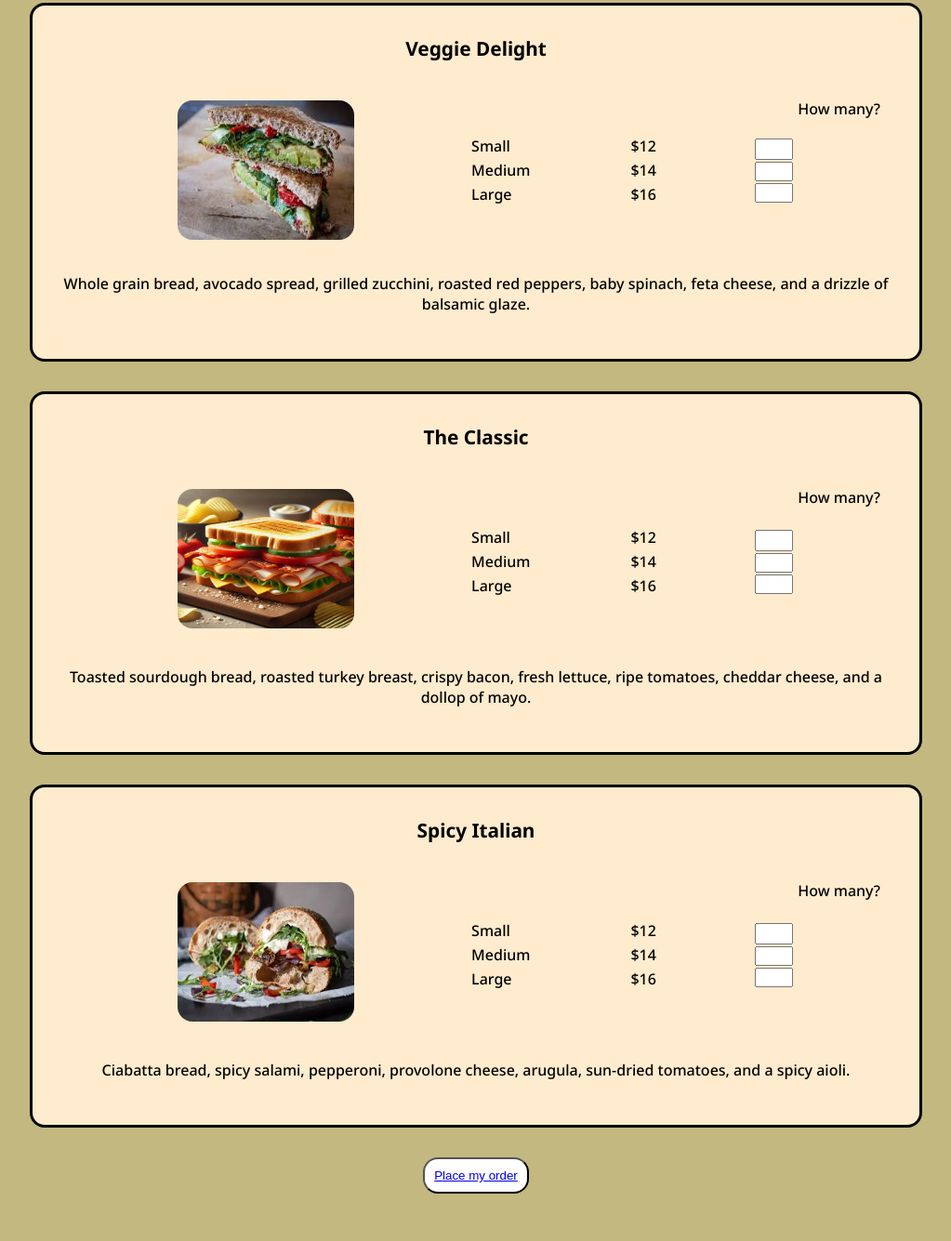
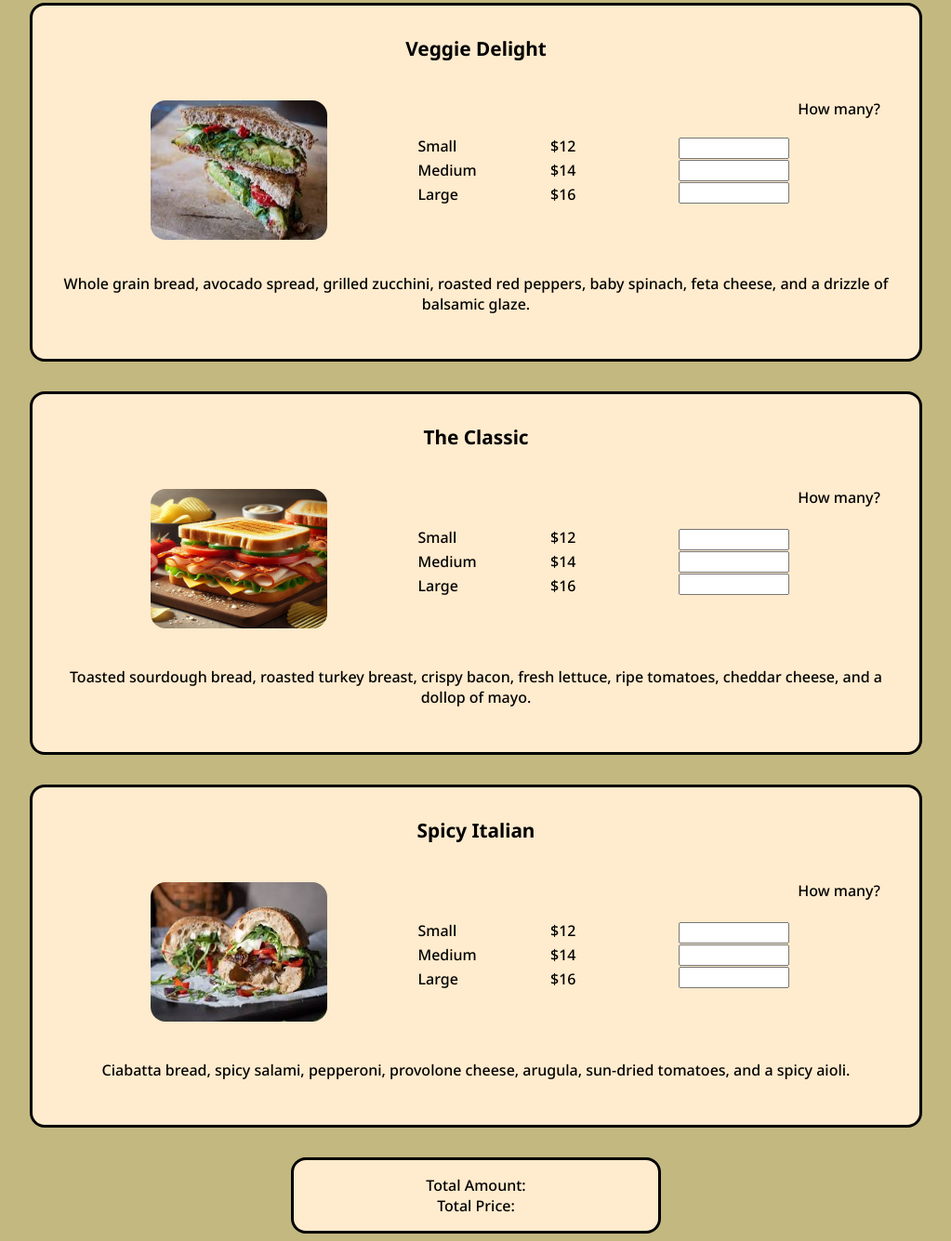
Before and after one commit to Sean8131/project-food-order, a plain HTML site: page menu.html in a window 1280 px wide. Shown: the part 170-1505 px from the top of the page at 93% size, without its empty margins (96-1119 px from the left). Before the commit the page ends 1462 px from the top, so only its background shows below. Drawn offline with Linux system fonts and the light colour scheme.

Commit message:
changed ids for input amounts. changed inputs to number type. created section for total amount and total price

```diff
--- a/menu.html
+++ b/menu.html
@@ -42,14 +42,14 @@
                 </div>
                 <div class="quantity-labels">
                     <div>
-                        <input class="buttons" type="text" id="quantity" name="quantity" required minlength="1"
+                        <input class="buttons" type="number" id="veggie-amount-small" name="quantity" required minlength="1"
                             maxlength="2" size="2" />
                     </div>
                     <div>
-                        <input type="text" id="quantity" name="quantity" required minlength="1" maxlength="2"
+                        <input class="buttons" type="number" id="veggie-amount-medium" name="quantity" required minlength="1" maxlength="2"
                             size="2" />
                     </div>
-                    <div><input type="text" id="quantity" name="quantity" required minlength="1" maxlength="2"
+                    <div><input class="buttons" type="number" id="veggie-amount-large" name="quantity" required minlength="1" maxlength="2"
                             size="2" /></div>
                 </div>
             </div>
@@ -83,14 +83,14 @@
                 </div>
                 <div class="quantity-labels">
                     <div>
-                        <input class="buttons" type="text" id="quantity" name="quantity" required minlength="1"
+                        <input class="buttons" type="number" id="classic-amount-small" name="quantity" required minlength="1"
                             maxlength="2" size="2" />
                     </div>
                     <div>
-                        <input type="text" id="quantity" name="quantity" required minlength="1" maxlength="2"
+                        <input class="buttons" type="number" id="classic-amount-medium" name="quantity" required minlength="1" maxlength="2"
                             size="2" />
                     </div>
-                    <div><input type="text" id="quantity" name="quantity" required minlength="1" maxlength="2"
+                    <div><input class="buttons" type="number" id="classic-amount-large" name="quantity" required minlength="1" maxlength="2"
                             size="2" /></div>
                 </div>
             </div>
@@ -119,14 +119,14 @@
                 </div>
                 <div class="quantity-labels">
                     <div>
-                        <input class="buttons" type="text" id="quantity" name="quantity" required minlength="1"
+                        <input class="buttons" type="number" id="italian-amount-small" name="quantity" required minlength="1"
                             maxlength="2" size="2" />
                     </div>
                     <div>
-                        <input type="text" id="quantity" name="quantity" required minlength="1" maxlength="2"
+                        <input class="buttons"type="number" id="italian-amount-medium" name="quantity" required minlength="1" maxlength="2"
                             size="2" />
                     </div>
-                    <div><input type="text" id="quantity" name="quantity" required minlength="1" maxlength="2"
+                    <div><input class="buttons" type="number" id="italian-amount-large" name="quantity" required minlength="1" maxlength="2"
                             size="2" /></div>
                 </div>
             </div>
@@ -136,9 +136,15 @@
 
     </div>
     </div>
-    <button class="order-here" type="button">
-        <a href="./menu.html">Place my order</a>
-    </button>
+    <section>
+        <div class="total-amount-and-price">
+            <div  id="total-amount">Total Amount:
+        </div>
+        <div id="total-price">Total Price:
+
+        </div>
+    </div>
+    </section>
     <script src="script.js"></script>
 </body>
 
--- a/script.js
+++ b/script.js
@@ -1 +1,5 @@
 console.log(`hello`);
+
+function calculate() {
+    let
+}
--- a/styles.css
+++ b/styles.css
@@ -95,3 +95,23 @@ h1 {
     width: 80%;
     margin: auto;
 }
+
+.total-amount-and-price {
+    border-style: solid;
+    width: 30%;
+    border-radius: 16px;
+    padding: 16px;
+    gap: 10px;
+    background-color: blanchedalmond;
+}
+
+section {
+    display: flex;
+    justify-content: center;
+    gap: 30px;
+}
+
+.buttons {
+    width: 60%;
+    text-align: center;
+}
```
